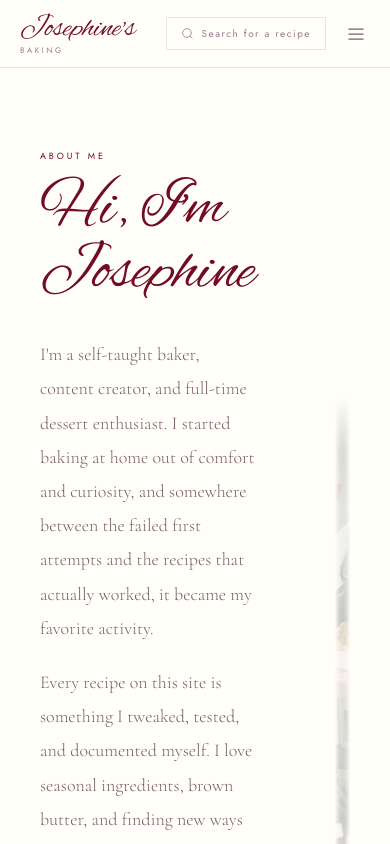
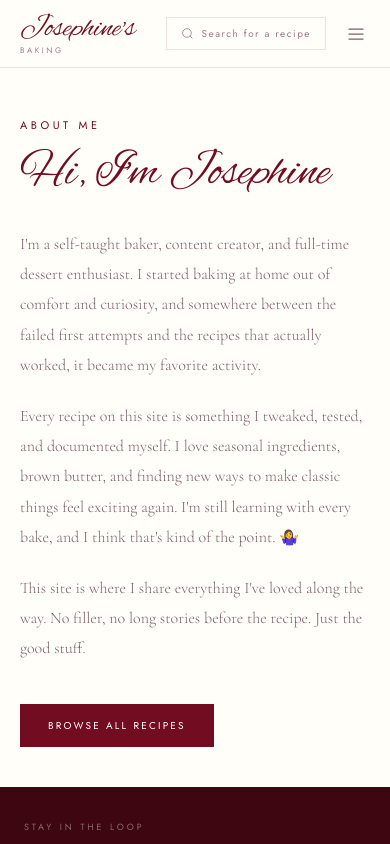
Before and after one commit to josephinecunanan9-wq/josephines-baking, a Next.js app: page /about in a window 390 px wide. Shown: the top 844 px of the page. Built offline with nearby package versions, Linux system fonts and the light colour scheme.

Commit message:
Update about section with new layout and styles
Refactor about section layout and styles for better responsiveness.

```diff
--- a/pages/about.js
+++ b/pages/about.js
@@ -14,20 +14,11 @@ export default function About() {
       </Head>
       <Nav />
       <main>
-        <section style={{
-          background: 'var(--warm-white)',
-          padding: '80px 40px',
-          display: 'grid',
-          gridTemplateColumns: '1fr 1.1fr',
-          gap: '80px',
-          alignItems: 'center',
-          maxWidth: '1100px',
-          margin: '0 auto',
-        }}>
-          <div>
+        <section className="about-section">
+          <div className="about-text">
             <div style={{
               fontFamily: "'Jost', sans-serif",
-              fontSize: '9px',
+              fontSize: '11px',
               letterSpacing: '0.32em',
               textTransform: 'uppercase',
               color: 'var(--plum)',
@@ -61,11 +52,47 @@ export default function About() {
               Browse all recipes
             </Link>
           </div>
-          <VerticalPhotoMarquee />
+
+          <div className="about-marquee">
+            <VerticalPhotoMarquee />
+          </div>
         </section>
       </main>
+
       <Newsletter />
       <Footer />
+
+      <style>{`
+        .about-section {
+          background: var(--warm-white);
+          padding: 80px 40px;
+          display: grid;
+          grid-template-columns: 1fr 1.1fr;
+          gap: 80px;
+          align-items: center;
+          max-width: 1100px;
+          margin: 0 auto;
+        }
+
+        @media (max-width: 768px) {
+          .about-section {
+            grid-template-columns: 1fr;
+            padding: 48px 20px 40px;
+            gap: 0;
+            max-width: 100%;
+          }
+          .about-text span[style] {
+            font-size: 48px !important;
+          }
+          .about-text div[style*="18px"] {
+            font-size: 16px !important;
+          }
+          /* Hide vertical marquee on mobile — it breaks the layout */
+          .about-marquee {
+            display: none;
+          }
+        }
+      `}</style>
     </>
   )
 }
```
